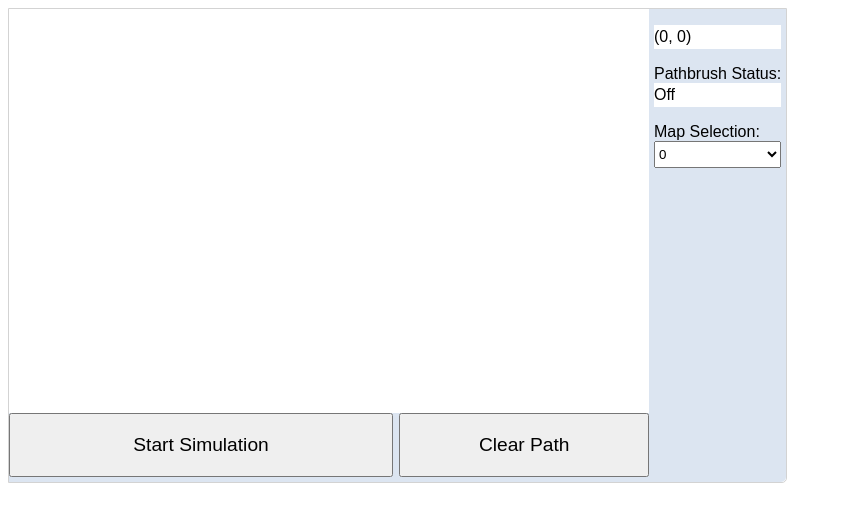
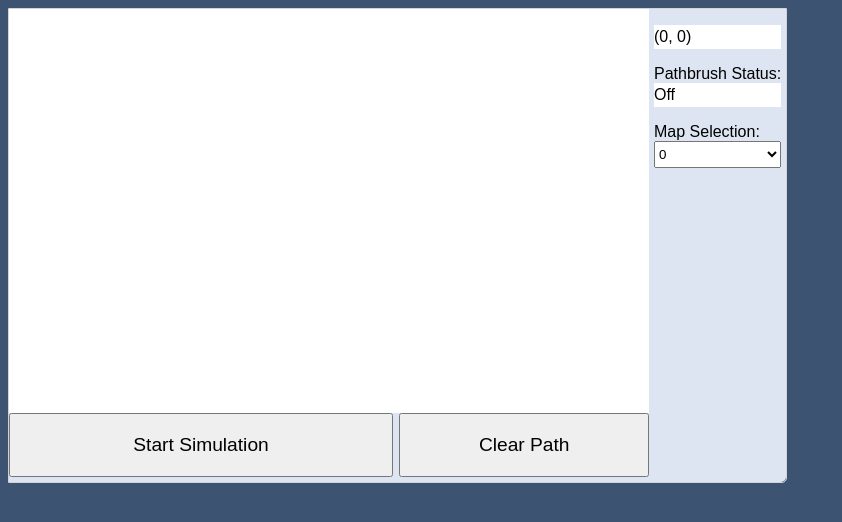
Before and after one commit to johnspurney/TractorTrailerLQR, a plain HTML site: page index.html in a window 1280 px wide. Shown: the whole page, without its empty margins (0-842 px from the left). Drawn offline with Linux system fonts and the light colour scheme.

Commit message:
Change page background

```diff
--- a/css/pretty.css
+++ b/css/pretty.css
@@ -1,3 +1,7 @@
+body {
+  background-color: #3c5371;
+}
+
 #app {
   display: inline-flex;
   border: 1px solid lightgrey;
@@ -9,6 +13,7 @@
 }
 
 #canvasWrapper {
+  background-color: white;
   position: relative;
   display: inline-block;
 }
```
